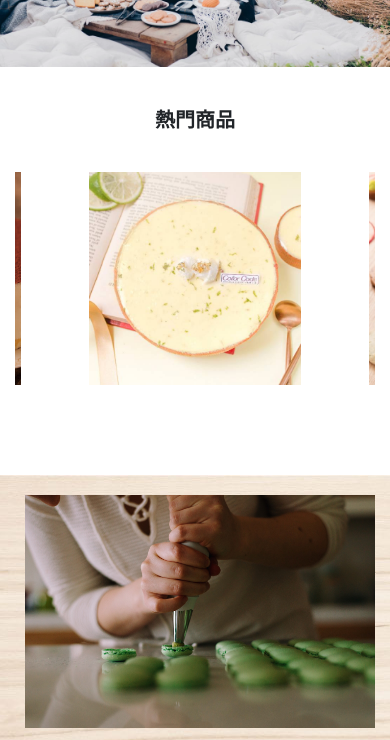
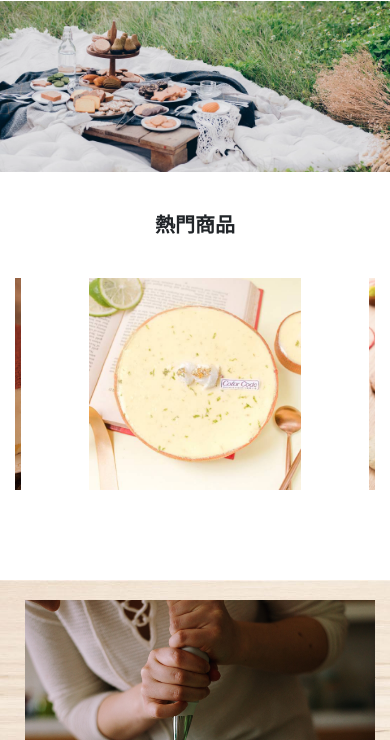
Before and after one commit to a9874687/Color-Code, a plain HTML site: page index.html in a window 390 px wide. Shown: the part 104-844 px from the top of the page. Drawn offline with Linux system fonts and the light colour scheme.

Commit message:
Color-Code v1.3

```diff
--- a/css/index.scss
+++ b/css/index.scss
@@ -99,6 +99,9 @@ $font-p:16px;
     width: 100%;
     img{
         width: 100%;
+        @include mobile767(){
+        padding-top: 27%;
+    }
     }
 }
 //--------------------------熱銷商品--------------------------//
```
Also changed, not shown: css/index.css, 1 other file.
